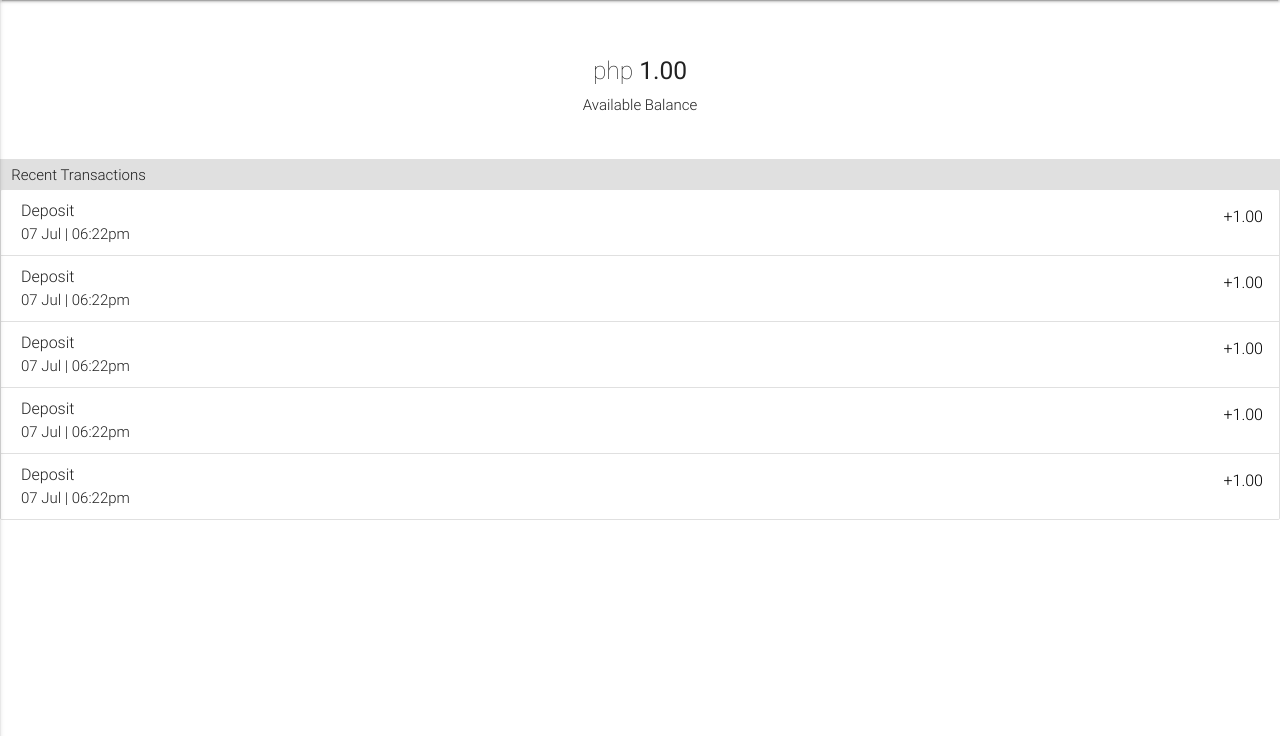
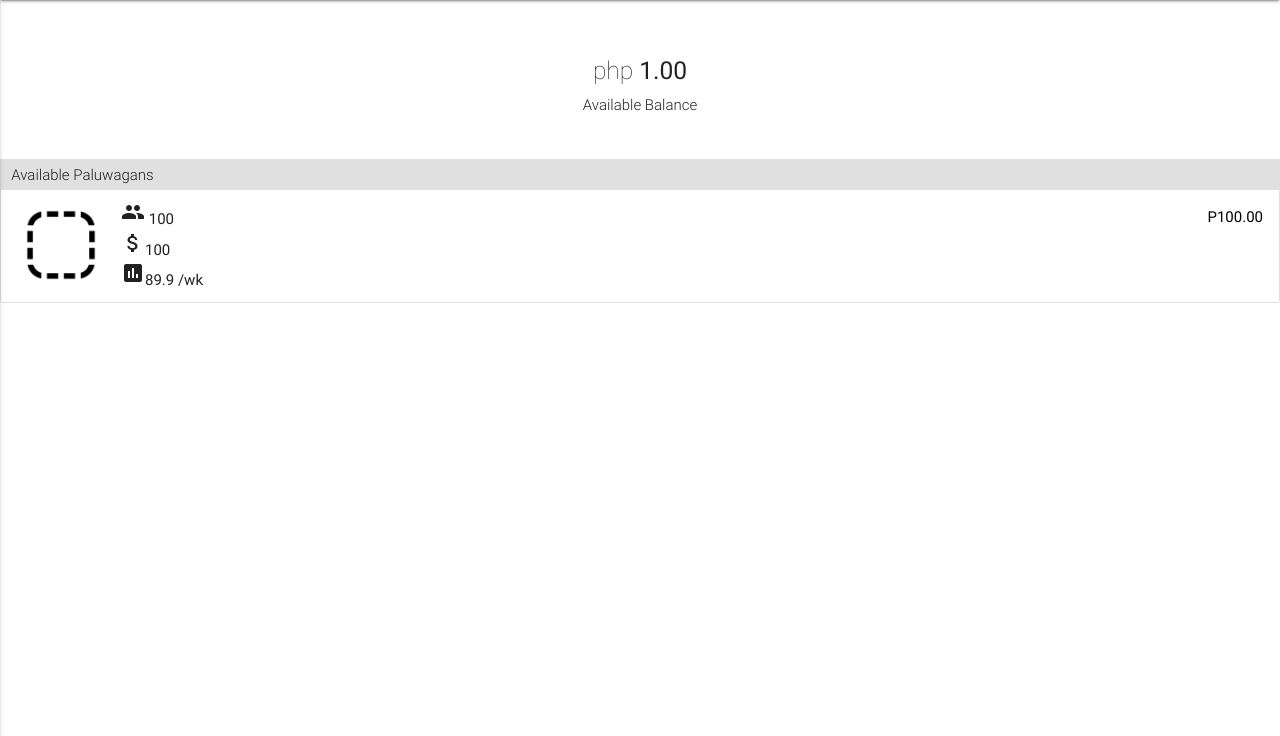
Before and after one commit to zorexsalvo/genisys, a Django app: template mobile/templates/home.html in a window 1280 px wide. Shown: the part 64-800 px from the top of the page. Run offline with Django 3.2, Linux system fonts and the light colour scheme; the template is opened without the code that fills it, so the values that code supplies are empty; some libraries are stand-ins or nearby versions.

Commit message:
Move some codes to another views

```diff
--- a/mobile/templates/home.html
+++ b/mobile/templates/home.html
@@ -1,4 +1,5 @@
 {% extends 'layout/base.html' %}
+{% load staticfiles %}
 
 {% block content %}
 {% include 'includes/nav.html' with page_title='Home' %}
@@ -21,50 +22,21 @@
 <div class="row recent-transactions grey lighten-2">
   <div class="col s12">
     <span class="light">
-      Recent Transactions
+      Available Paluwagans
     </span>
   </div>
 </div>
+
 <ul class="collection">
-  <li class="collection-item avatar avatar-rd">
-    <span class="title light">Deposit</span><br>
-    <span class="light">07 Jul | 06:22pm</span>
-    <div class="secondary-content">
-      <span class="title light">+1.00</span><br>
-      <span class="light"></span>
-    </div>
-  </li>
-  <li class="collection-item avatar avatar-rd">
-    <span class="title light">Deposit</span><br>
-    <span class="light">07 Jul | 06:22pm</span>
-    <div class="secondary-content">
-      <span class="title light">+1.00</span><br>
-      <span class="light"></span>
-    </div>
-  </li>
-  <li class="collection-item avatar avatar-rd">
-    <span class="title light">Deposit</span><br>
-    <span class="light">07 Jul | 06:22pm</span>
-    <div class="secondary-content">
-      <span class="title light">+1.00</span><br>
-      <span class="light"></span>
-    </div>
-  </li>
-  <li class="collection-item avatar avatar-rd">
-    <span class="title light">Deposit</span><br>
-    <span class="light">07 Jul | 06:22pm</span>
-    <div class="secondary-content">
-      <span class="title light">+1.00</span><br>
-      <span class="light"></span>
-    </div>
-  </li>
-  <li class="collection-item avatar avatar-rd">
-    <span class="title light">Deposit</span><br>
-    <span class="light">07 Jul | 06:22pm</span>
-    <div class="secondary-content">
-      <span class="title light">+1.00</span><br>
-      <span class="light"></span>
-    </div>
+  <li class="collection-item avatar">
+    <img src="{% static 'img/placeholder.png' %}" alt="" class="circle">
+    <p><i class="material-icons">people</i> 100
+    <p><i class="material-icons">attach_money</i>100
+    <p><i class="material-icons">insert_chart</i>89.9 /wk
+
+    <a href="#!" class="secondary-content">P100.00</a>
   </li>
 </ul>
+
+
 {% endblock content %}
--- a/mobile/templates/includes/nav.html
+++ b/mobile/templates/includes/nav.html
@@ -14,7 +14,7 @@
                   {% else %}
                     {% static 'img/placeholder.png' %}
                   {% endif %}"
-              width="70px">
+              width="50px">
         <h6 class="grey-text text-lighten-3">{{ user.first_name }} {{ user.last_name }}</h6>
       </div>
       <li>
--- a/mobile/templates/mypage.html
+++ b/mobile/templates/mypage.html
@@ -38,7 +38,6 @@
     <p><i class="material-icons">insert_chart</i>89.9 /wk
 
     {% include 'includes/fb-share-button.html' %}
-
   </li>
 </ul>
 
--- a/mobile/views.py
+++ b/mobile/views.py
@@ -20,7 +20,7 @@ class HomeView(TemplateView):
         url = 'https://graph.facebook.com/v2.10/{}/picture?redirect=0'
         user = request.user
         fb = UserSocialAuth.objects.get(user=request.user.id)
-        print(user.social_auth)
+
         response = requests.get(url.format(fb.uid))
         profile = response.json()
         context['profile_picture'] = profile['data']['url']
```
